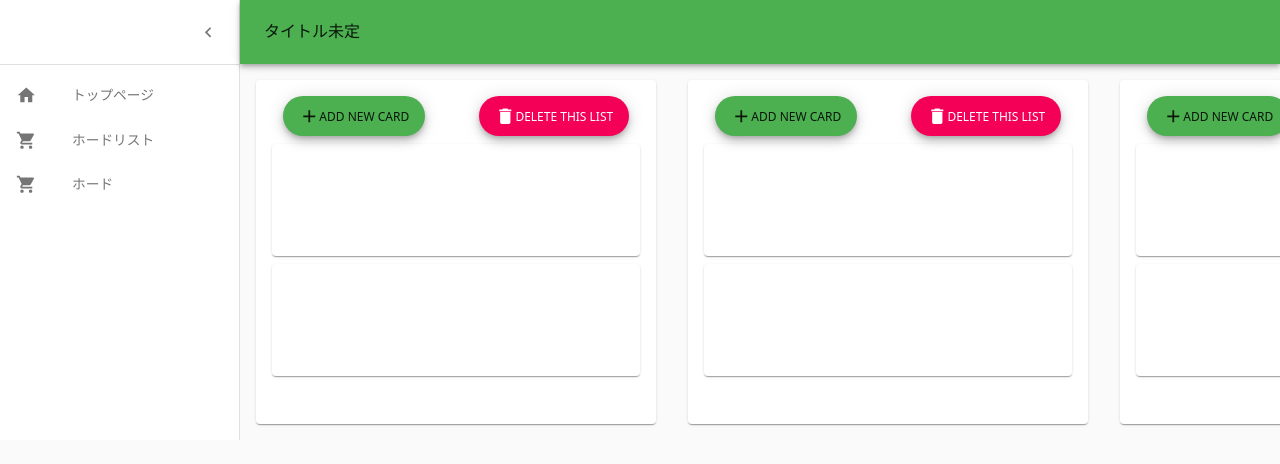
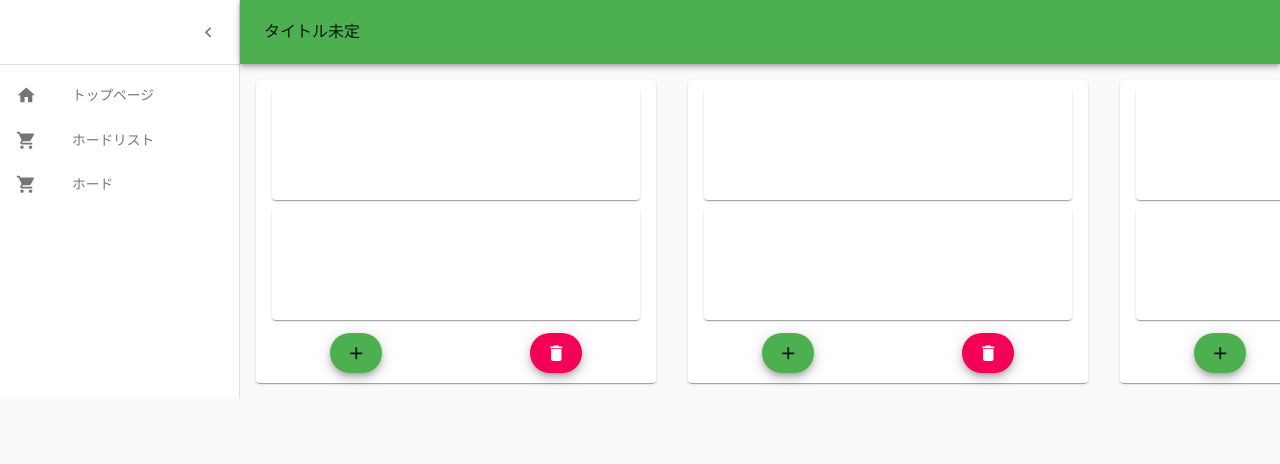
Before and after one commit to forest1040/rmat, a React (Create React App) app: page /board in a window 1280 px wide. Shown: the top 464 px of the page. Built offline with nearby package versions, Linux system fonts and the light colour scheme.

Commit message:
UIの調整

```diff
--- a/src/BoardContent.tsx
+++ b/src/BoardContent.tsx
@@ -66,7 +66,6 @@ const BoardContent: React.FC = () => {
           onClick={handleAddButtonClicked}
         >
           <AddIcon />
-          ADD NEW LIST
         </Fab>
       </div>
     </div>
--- a/src/BoardListContent.tsx
+++ b/src/BoardListContent.tsx
@@ -39,7 +39,6 @@ const BoardListContent: React.FC = () => {
           onClick={handleAddButtonClicked}
         >
           <AddIcon />
-          ADD NEW BOARD
         </Fab>
       </div>
     </Paper>
--- a/src/Card.tsx
+++ b/src/Card.tsx
@@ -113,7 +113,6 @@ const Card: React.FC<Props> = (props) => {
               onClick={handleIsInputAreaChange}
             >
               <CheckIcon />
-              DONE
             </Fab>
             <Fab
               variant="extended"
@@ -123,7 +122,6 @@ const Card: React.FC<Props> = (props) => {
               onClick={handleDeleteButtonClicked}
             >
               <DeleteIcon />
-              DELETE THIS CARD
             </Fab>
           </div>
         </>
--- a/src/List.tsx
+++ b/src/List.tsx
@@ -25,12 +25,13 @@ const useStyles = makeStyles(() => {
       margin: "16px",
     },
     container: {
-      paddingBottom: "40px",
+      paddingBottom: "5px",
     },
     buttonArea: {
       display: "flex",
       justifyContent: "space-around",
-      marginTop: "16px",
+      //marginTop: "4px",
+      marginBottom: "10px",
     },
   });
 });
@@ -123,28 +124,6 @@ const List: React.FC<Props> = (props) => {
           innerRef={provided.innerRef}
           className={classes.paper}
         >
-          <div className={classes.buttonArea}>
-            <Fab
-              variant="extended"
-              size="medium"
-              color="primary"
-              aria-label="Add new card"
-              onClick={onAddButtonClicked}
-            >
-              <AddIcon />
-              ADD NEW CARD
-            </Fab>
-            <Fab
-              variant="extended"
-              size="medium"
-              color="secondary"
-              aria-label="Delete this list"
-              onClick={onDeleteButtonClicked}
-            >
-              <DeleteIcon />
-              DELETE THIS LIST
-            </Fab>
-          </div>
           {/* <ListTitleArea boardId={boardId} listId={listId} /> */}
           <Droppable droppableId={`listId-${listId}`} type="Card">
             {(cardProvided) => (
@@ -158,6 +137,26 @@ const List: React.FC<Props> = (props) => {
               </div>
             )}
           </Droppable>
+          <div className={classes.buttonArea}>
+            <Fab
+              variant="extended"
+              size="medium"
+              color="primary"
+              aria-label="Add new card"
+              onClick={onAddButtonClicked}
+            >
+              <AddIcon />
+            </Fab>
+            <Fab
+              variant="extended"
+              size="medium"
+              color="secondary"
+              aria-label="Delete this list"
+              onClick={onDeleteButtonClicked}
+            >
+              <DeleteIcon />
+            </Fab>
+          </div>
         </Paper>
       )}
     </Draggable>
```
